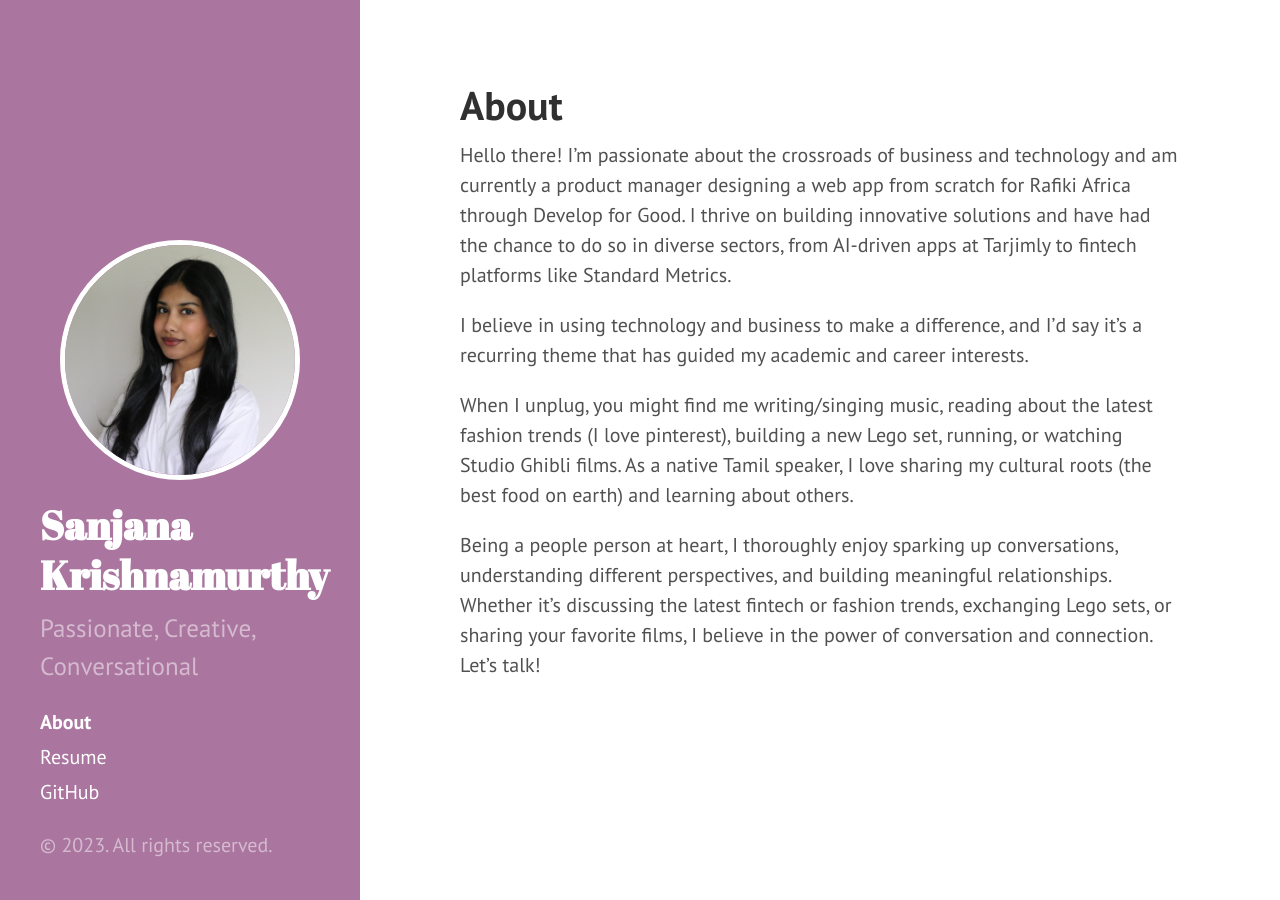
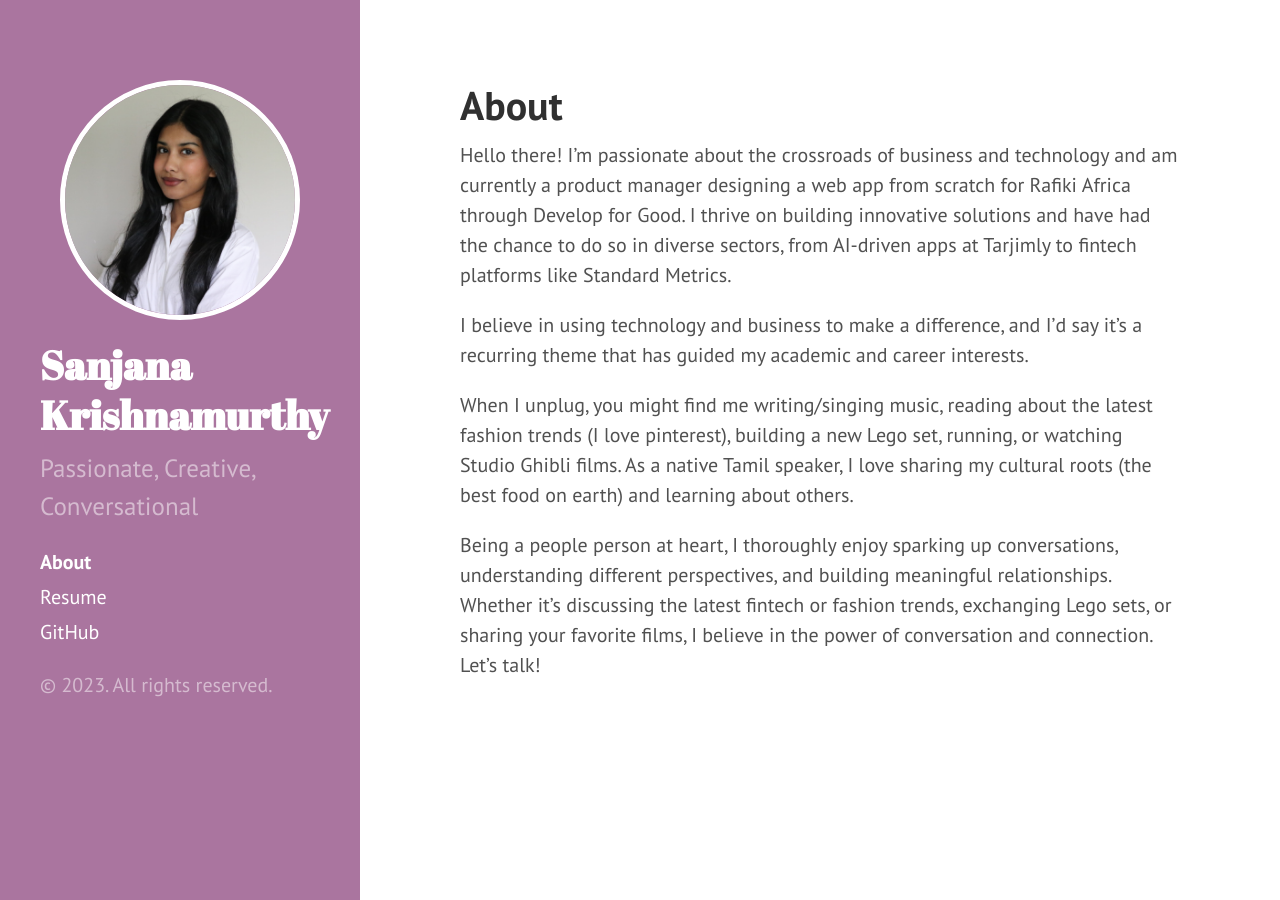
Before and after one commit to sxnjanak/sxnjanak.github.io, a Jekyll site: the page built from index.md, in a window 1280 px wide. Built offline with Jekyll 4.4.1, drawn with Linux system fonts in a browser that asks for light colours; Markdown is read by kramdown in place of the engine named in the settings.

Commit message:
gside bar picture position change

```diff
--- a/public/css/hyde.css
+++ b/public/css/hyde.css
@@ -119,7 +119,7 @@ a.sidebar-nav-item:focus {
   .sidebar-sticky {
     position: absolute;
     right:  1rem;
-    bottom: 1rem;
+    top: 4rem;
     left:   1rem;
   }
 }
```
